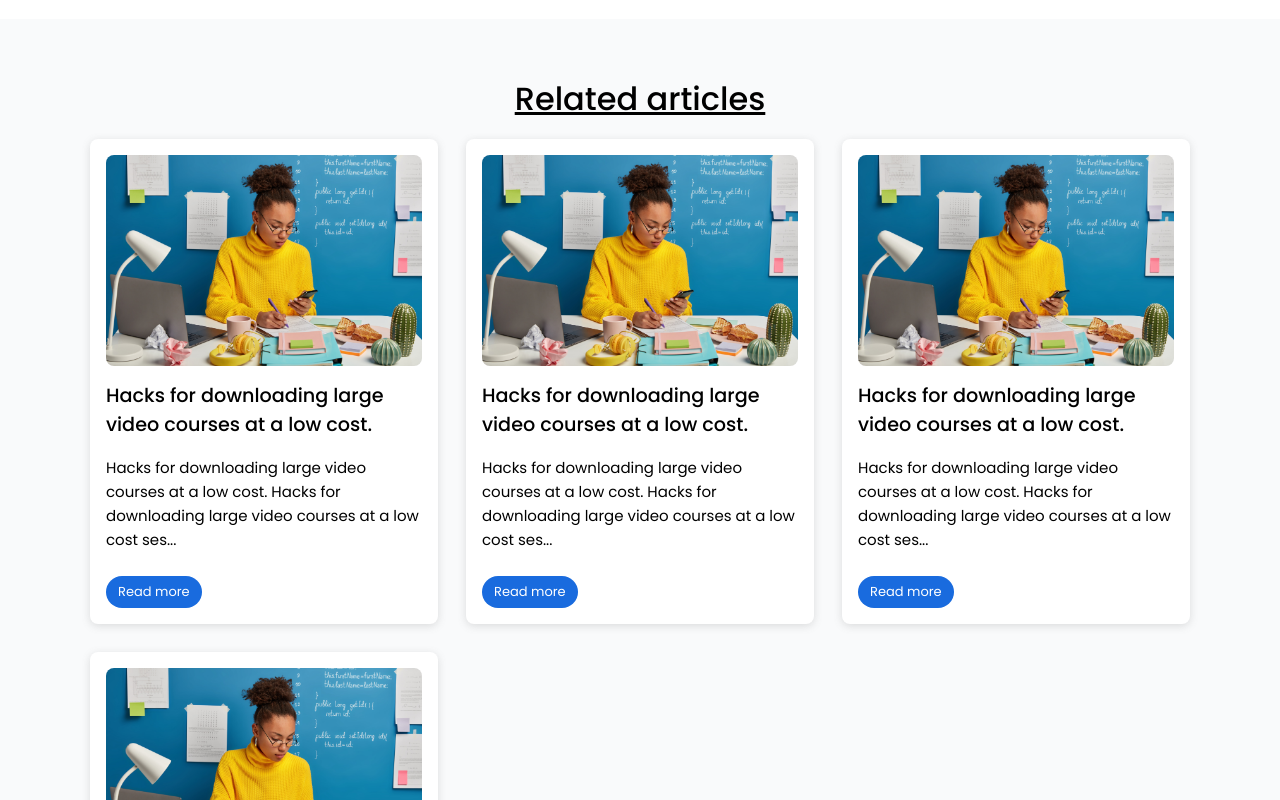
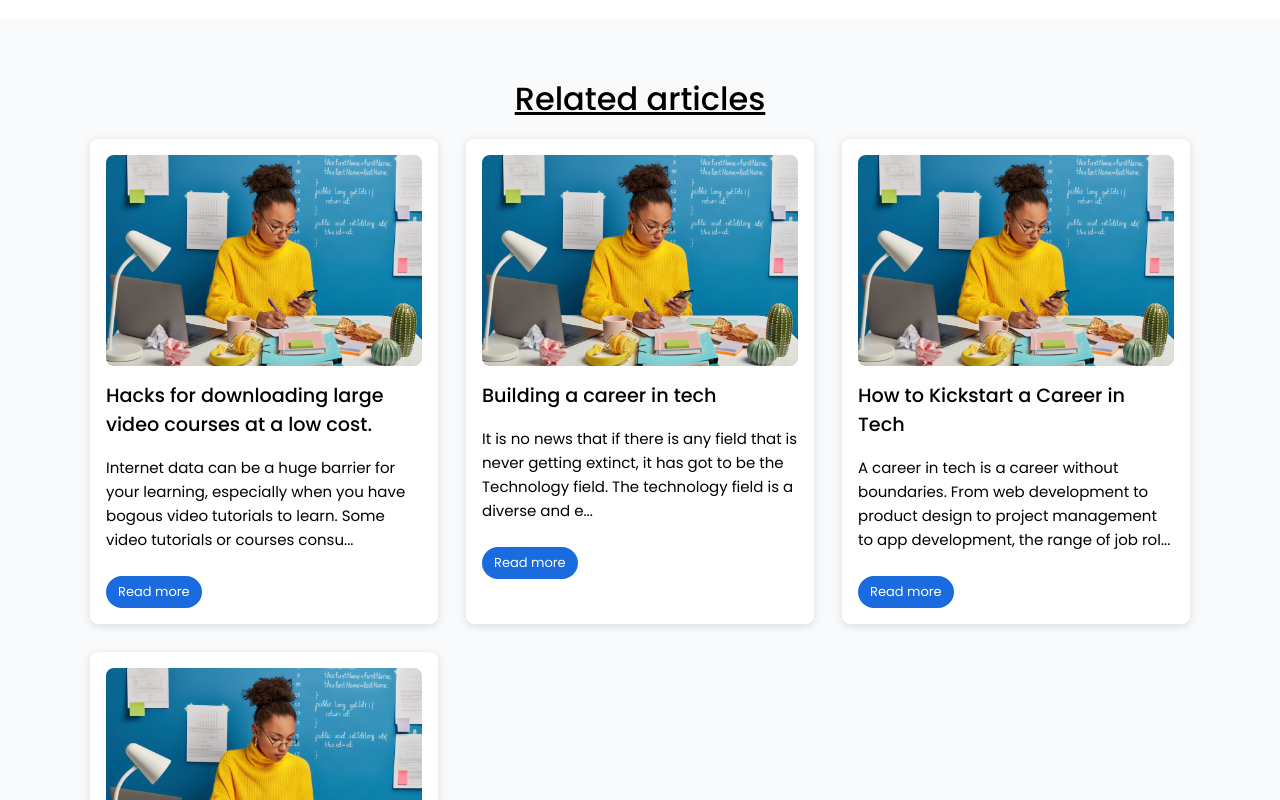
Before and after one commit to toriola998/Tech-Career-v2, a React (Vite) app: page / in a window 1280 px wide. Shown: the part 5020-5820 px from the top of the page. Built offline with nearby package versions, Linux system fonts and the light colour scheme.

Commit message:
UPDATE: updated articles content

```diff
--- a/src/components/home/Articles.jsx
+++ b/src/components/home/Articles.jsx
@@ -16,7 +16,7 @@ function Articles() {
                   key={index}
                >
                   <img
-                     src="/assets/images/yellow-cloth-girl.jpg"
+                     src={item.image}
                      alt=""
                      role="presentation"
                      className="rounded-lg"
@@ -24,9 +24,15 @@ function Articles() {
                   <h3 className="font-medium my-4 text-[1.1rem] lg:text-[1.2rem]">
                      {item.title}
                   </h3>
-                  <p className="text-sm lg:text-[15px] leading-6">{item.note}</p>
+                  <p className="text-sm lg:text-[15px] leading-6">
+                     {item.note.slice(0, 150) + "..."}
+                  </p>
 
-                  <Link className="inline-flex mt-6 text-white text-xs lg:text-[13px] bg-blue rounded-full px-3 py-2">
+                  <Link
+                     className="inline-flex mt-6 text-white text-xs lg:text-[13px] bg-blue rounded-full px-3 py-2"
+                     to={item.link}
+                     target="_blank"
+                  >
                      Read more
                   </Link>
                </article>
--- a/src/data/articles.js
+++ b/src/data/articles.js
@@ -2,20 +2,20 @@ const articles = [
     {
       image: 'assets/images/yellow-cloth-girl.jpg',
       title: 'Hacks for downloading large video courses at a low cost.',
-      note: ' Hacks for downloading large video courses at a low cost. Hacks for downloading large video courses at a low cost ses...',
-      link: ''
+      note: 'Internet data can be a huge barrier for your learning, especially when you have bogous video tutorials to learn. Some video tutorials or courses consume up to 10, 20 gigabyte or more. There are shortcuts that will save you from this stress.',
+      link: 'https://toriola.hashnode.dev/hacks-for-downloading-large-video-courses-at-a-low-cost'
     },
     {
       image: 'assets/images/yellow-cloth-girl.jpg',
-      title: 'Hacks for downloading large video courses at a low cost.',
-      note: ' Hacks for downloading large video courses at a low cost. Hacks for downloading large video courses at a low cost ses...',
-      link: ''
+      title: 'Building a career in tech',
+      note: 'It is no news that if there is any field that is never getting extinct, it has got to be the Technology field. The technology field is a diverse and ever-changing one, it is one of the booming industries in the world today, it cut across various sectors ranging from the financial sector to the health sector. ',
+      link: 'https://academy.torilo.ng/building-a-career-in-tech-a-must-in-2022'
     },
     {
       image: 'assets/images/yellow-cloth-girl.jpg',
-      title: 'Hacks for downloading large video courses at a low cost.',
-      note: ' Hacks for downloading large video courses at a low cost. Hacks for downloading large video courses at a low cost ses...',
-      link: ''
+      title: 'How to Kickstart a Career in Tech',
+      note: 'A career in tech is a career without boundaries. From web development to product design to project management to app development, the range of job roles and opportunities in the tech ecosystem is huge.',
+      link: 'https://edidiongasikpo.com/how-to-kickstart-a-career-in-tech'
     },
     {
       image: 'assets/images/yellow-cloth-girl.jpg',
```
